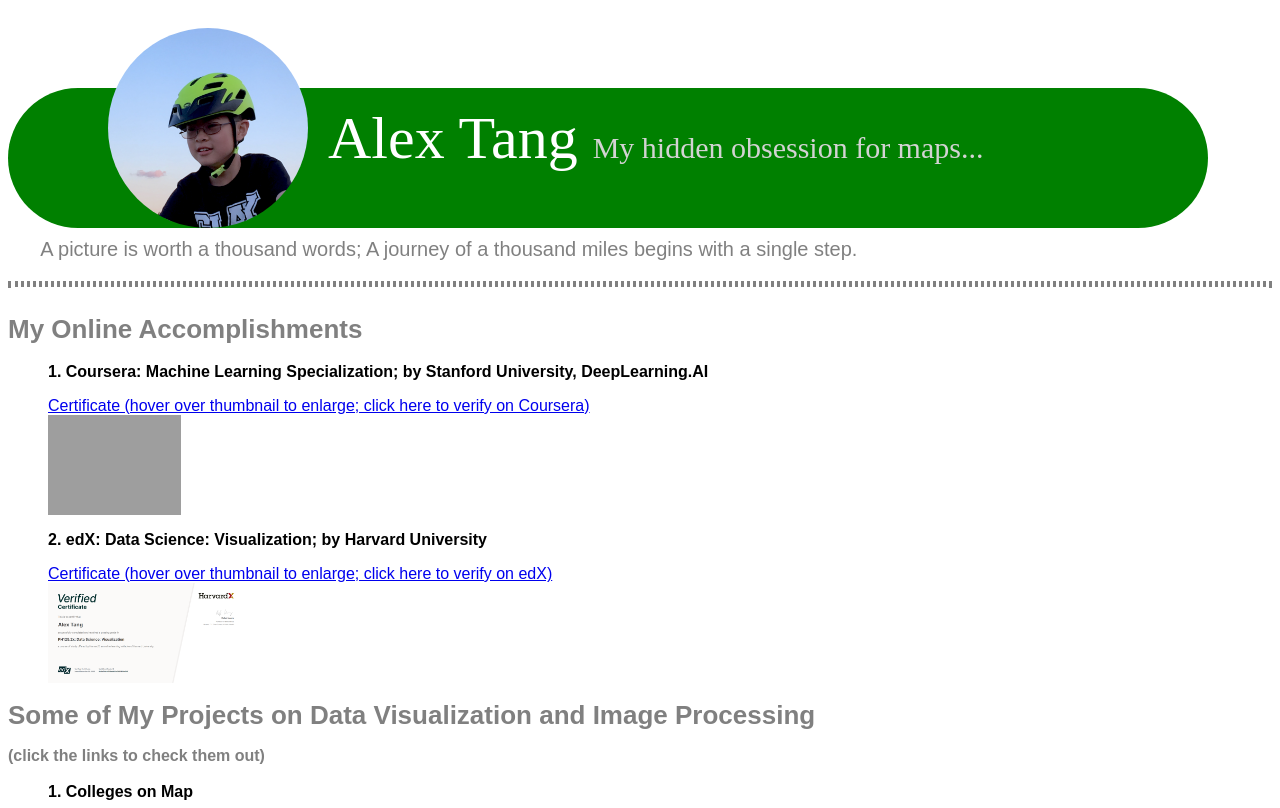
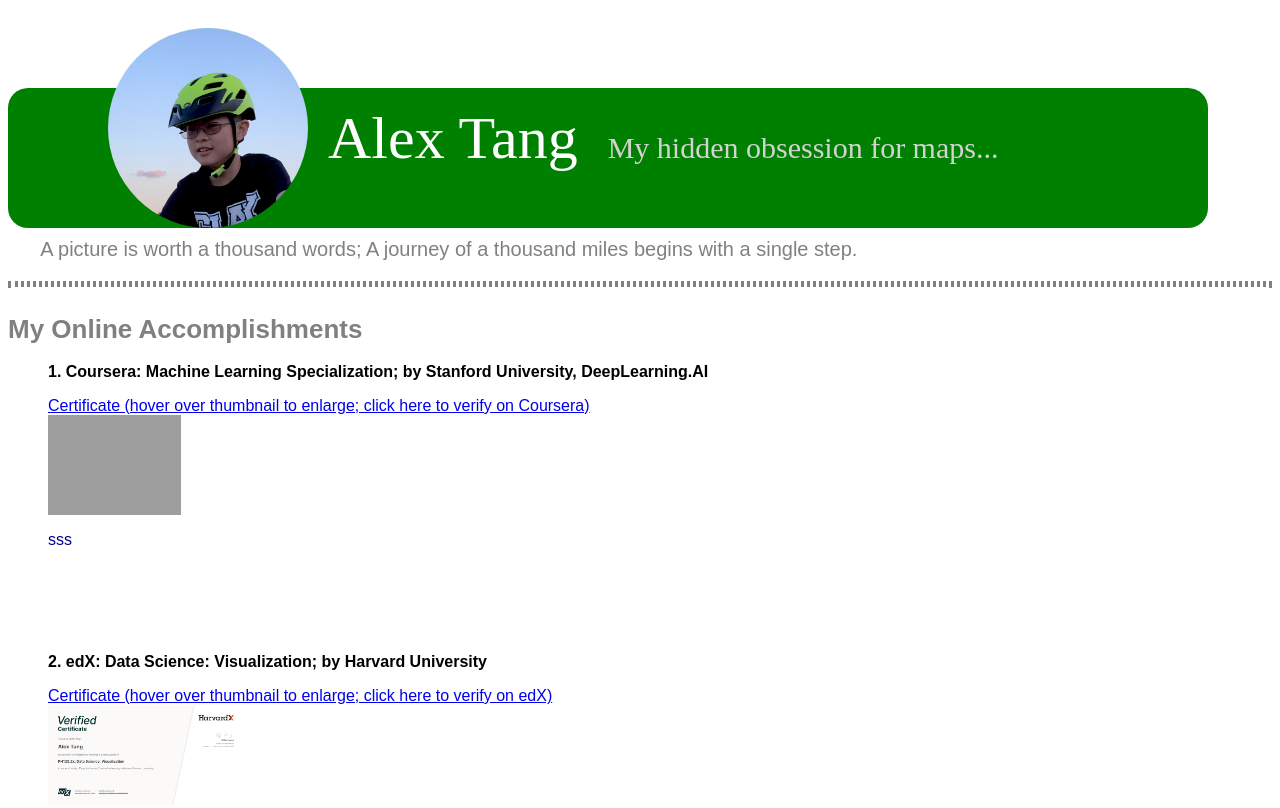
Before and after one commit to aleeshen/aleeshen.github.io, a plain HTML site: page index_0.html in a window 1280 px wide. Shown: the top 808 px of the page. Drawn offline with Linux system fonts and the light colour scheme; grey boxes are pictures that could not be loaded.

Commit message:
Update index_0.html

```diff
--- a/index_0.html
+++ b/index_0.html
@@ -12,7 +12,7 @@
   width: 1000px;
   font-size: 28px;
   line-height: 100px;
-  border-radius: 100px;
+  border-radius: 20px;
   background-color: green;
 }
 
@@ -51,8 +51,8 @@ html * {
 
 <div class="chip">
   <img src="Data/biking.png" alt="Person" width="500" >
-  <span style="font-size:60px; font-family:Snell Roundhand; color:white"> Alex Tang </span>
-  <span style="font-size:30px; font-family:Snell Roundhand; color:lightgrey"> My hidden obsession for maps... </span>
+  <span style="font-size:60px; font-family:Papyrus; color:white"> Alex Tang </span>
+  <span style="font-size:30px; font-family:Papyrus; color:lightgrey"> &nbsp; My hidden obsession for maps... </span>
 </div>
 
 <p style="font-size:20px; background-color:white; color:grey" > &nbsp &nbsp &nbsp A picture is worth a thousand words; A journey of a thousand miles begins with a single step.  </p>
@@ -75,8 +75,10 @@ html * {
 
   <p style="font-size:16px; color:darkblue">
 
+  sss
+  </p>
 
-  </p>
+  <br><br>  <br><br>
 
     <dt> <h3> 2. edX: Data Science: Visualization; by Harvard University </h3> </dt>
     <a href="https://courses.edx.org/certificates/8efbcf9eb14749edb33e5691916bd7df" style="font-size: 16px;" target="_blank" rel="noopener noreferrer"> Certificate (hover over thumbnail to enlarge; click here to verify on edX) </a>
```
